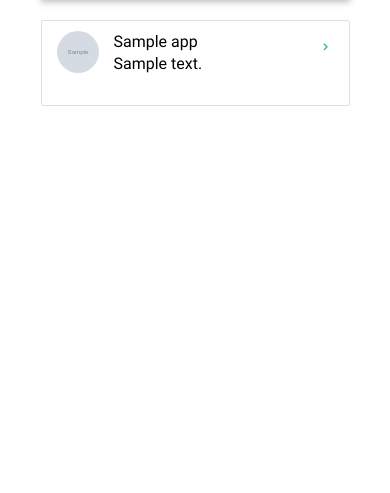
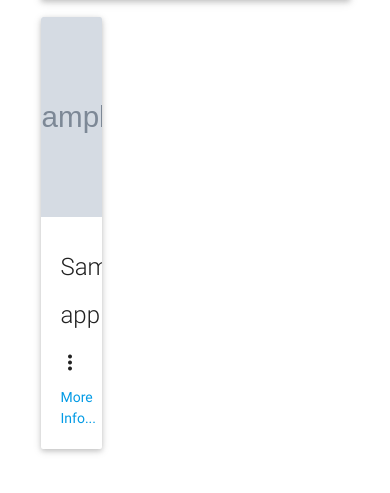
Before and after one commit to abhiniype/approom, a Django app: page /apps/ in a window 390 px wide. Shown: the part 132-625 px from the top of the page. Run offline with Django 3.2, Linux system fonts and the light colour scheme; tables that the repository leaves empty hold one stand-in row (values such as "Sample post"); grey boxes marked "Sample" are stand-in pictures; some libraries are stand-ins or nearby versions.

Commit message:
Applist made into a card view instead of list.
Note: it is not yet responsive and i am still working on that.

```diff
--- a/apps/templates/apps/app_list.html
+++ b/apps/templates/apps/app_list.html
@@ -16,15 +16,25 @@
     </div>
   </nav>
 
-  <ul class="collection" style="margin-top:20px">
+  <div  class="row" style="margin-top:10px">
   {% for app in object_list %}
-   <li class="collection-item avatar z-depth-2">
-     <img src="{% if app.logo %}{{app.logo.url}}{% else %}http://cdn.androidcommunity.com/wp-content/uploads/2013/12/android-logo-536x540.jpg{% endif %}" alt="{{app.name}}" class="responsive-img circle">
-     <a href="{{app.get_absolute_url}}" class="title black-text">{{app.name}}</span>
-     <p class="turnicate">{{app.description}}</p>
-     <a href="#!" class="secondary-content"><i class="mdi-hardware-keyboard-arrow-right"></i></a>
-   </li>
+
+    <div class="col s3 m3">
+      <div class="card">
+        <div class="card-image waves-effect waves-block waves-light">
+          <img src="{% if app.logo %}{{app.logo.url}}{% else %}http://cdn.androidcommunity.com/wp-content/uploads/2013/12/android-logo-536x540.jpg{% endif %}" alt="{{app.name}}" class="responsive-img" style="height:200px">
+        </div>
+        <div class="card-content">
+          <span class="card-title activator grey-text text-darken-4">{{app.name}}<i class="mdi-navigation-more-vert right"></i></span>
+          <p><a href="{{app.get_absolute_url}}">More Info...</a></p>
+        </div>
+        <div class="card-reveal">
+          <span class="card-title grey-text text-darken-4">{{app.name}}<i class="mdi-navigation-close right"></i></span>
+          <p>{{app.description}}</p>
+        </div>
+      </div>
+    </div>
   {% endfor %}
-</ul>
+</div>
 </div>
 {% endblock %}
```
